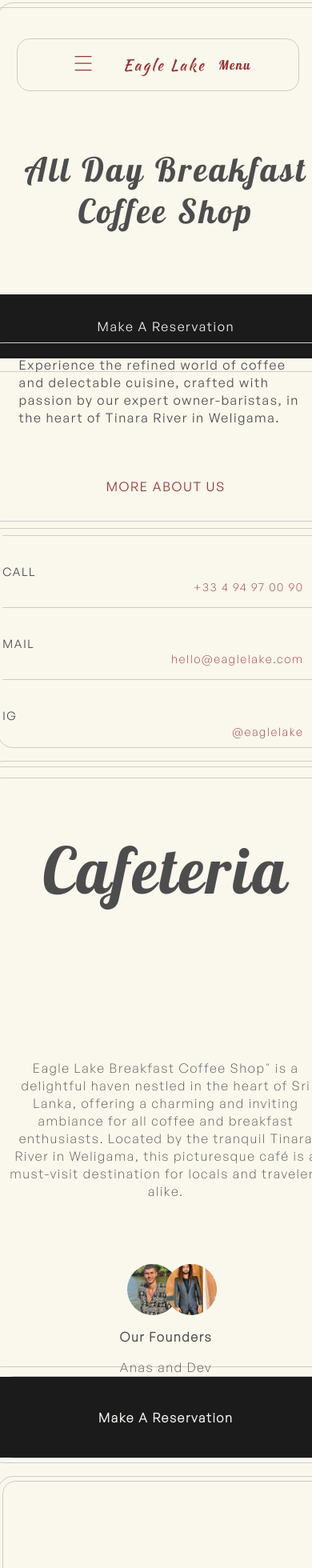
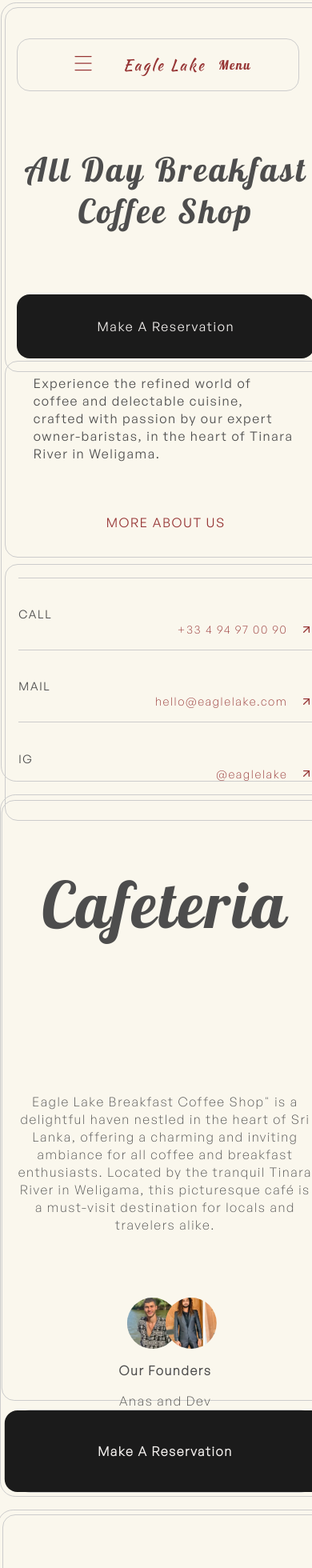
Before and after one commit to shehabwaleedd/eagle-lake, a React (Create React App) app: page / in a window 390 px wide. Shown: the top 1960 px of the page at 80% size. Built offline with nearby package versions, Linux system fonts and the light colour scheme.

Commit message:
fixed the main page in mobile screens.

```diff
--- a/src/pages/home/leftSide/Intro/Intro.css
+++ b/src/pages/home/leftSide/Intro/Intro.css
@@ -30,31 +30,34 @@
 
 @media (max-width: 469px) {
     .intro {
-        width: 100%;
-        height: 109vh;
+        width: 98%;
+        height: 114vh;
     }
     .intro__container {
         justify-content: flex-start;
         gap: 6rem;
-        width: 100%;
+        width: 92%;
+        transform: translateX(1rem);
     }
     .intro__bottom {
         flex-direction: column;
+        height: 42vh;
     }
 }
 
 @media (max-width: 380px) {
     .intro {
         height: 121vh;
-        width: 100%;
+        width: 95%;
     }
     .intro__container {
         gap: 1rem;
         height: 100%;
-        width: 100%;
+        width: 90%;
+        transform: translateX(1rem);
     }
     .intro__bottom {
-        height: 55vh;
+        height: 75vh;
         gap: 1rem;
     }
 }
--- a/src/pages/home/leftSide/Intro/upperBox/UpperBox.css
+++ b/src/pages/home/leftSide/Intro/upperBox/UpperBox.css
@@ -80,7 +80,7 @@
     }
 
     .resv__button {
-        width: 97%;
+        width: 85%;
         margin-top: 1rem;
     }
 }
@@ -94,7 +94,7 @@
         font-size: 2.2rem;
     }
         .resv__button {
-        width: 95%;
+        width: 85%;
     }
 }
 
--- a/src/pages/home/leftSide/about/About.css
+++ b/src/pages/home/leftSide/about/About.css
@@ -22,28 +22,36 @@
         justify-content: flex-start;
         gap: 2rem;
         padding: 1rem;
-        width: 100%;
+        width: 93%;
+    }
+    .about__container_home {
+        width: 97%;
+        transform: translateX(0.3rem);
     }
     .aboutUpper__container h1 {
         font-size: 5rem;
     }
     .resv__button_about {
-        width: 105%;
+        width: 100%;
     }
 }
 
 @media (max-width: 380px) {
     .about_home {
-        height: 101vh;
-        width: 100%;
+        height: 100vh;
+        width: 93%;
     }
     .about__container_home {
         gap: 1rem;
         height: 100%;
-        width: 100%;
+        width: 90%;
+        transform: translateX(1rem);
     }
     .aboutUpper__container h1 {
         font-size: 4.2rem;
+    }
+    .about__lower_tex {
+        margin-bottom: 2rem;
     }
     .resv__button_about {
         width: 105%;
--- a/src/pages/home/leftSide/reservation/Reservation.css
+++ b/src/pages/home/leftSide/reservation/Reservation.css
@@ -162,6 +162,9 @@
 }
 
 @media (max-width: 469px) {
+    .reservation__container {
+        width: 96%;
+    }
     .reservation__container h1 {
         font-size: 3rem;
     }
--- a/src/pages/menu/Menu.css
+++ b/src/pages/menu/Menu.css
@@ -232,7 +232,9 @@
     .menu__container h1 {
         font-size: 2.5rem;
     }
-
+    .menu__container  {
+        width: 96%;
+    }
     .preview__modal {
         position: fixed;
         width: 100%;
@@ -253,6 +255,8 @@
 
     }
     .preview__description {
+
+        width: 90%;
         gap: 0.5rem;
     }
     .preview__description h1 {
```
